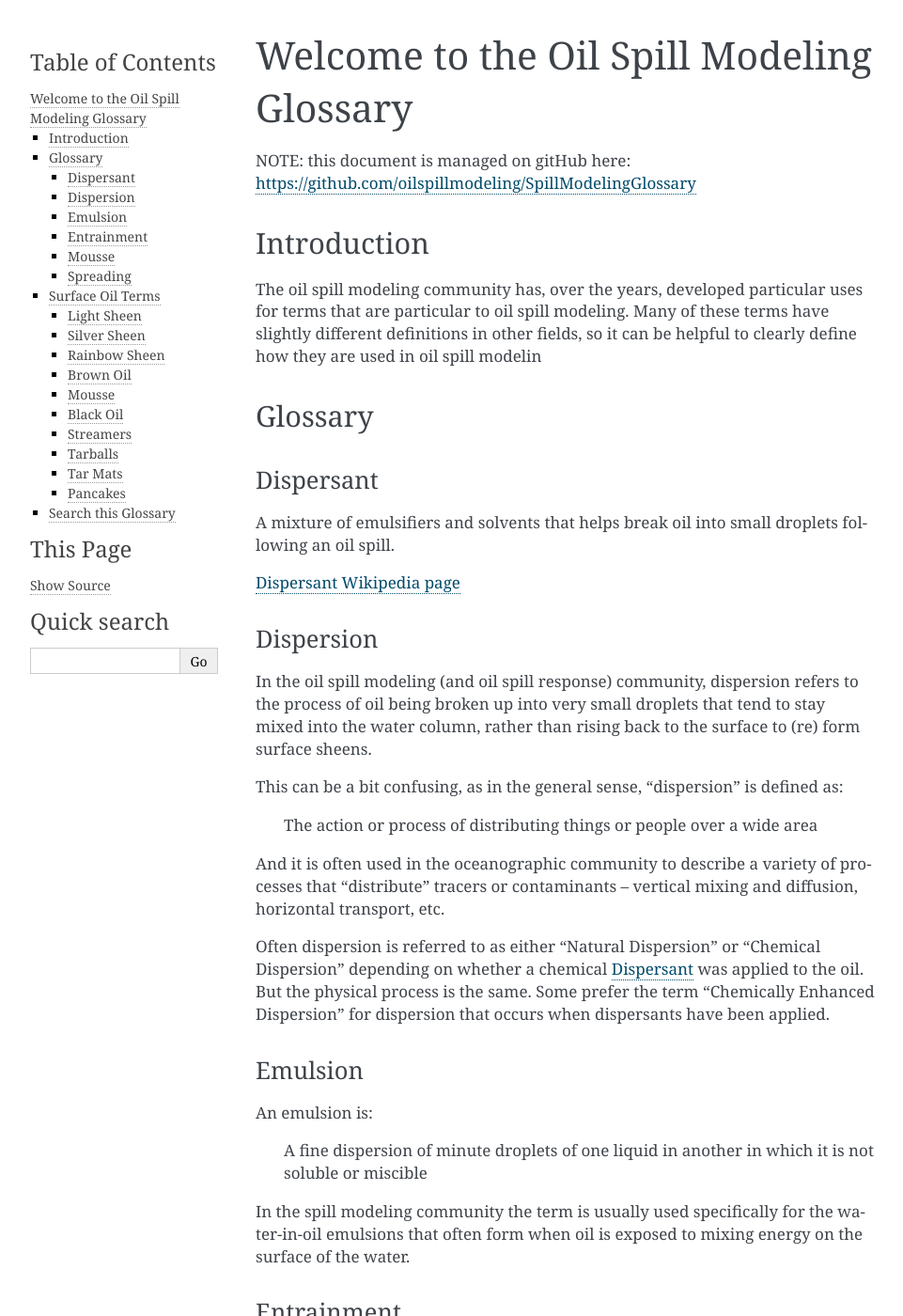
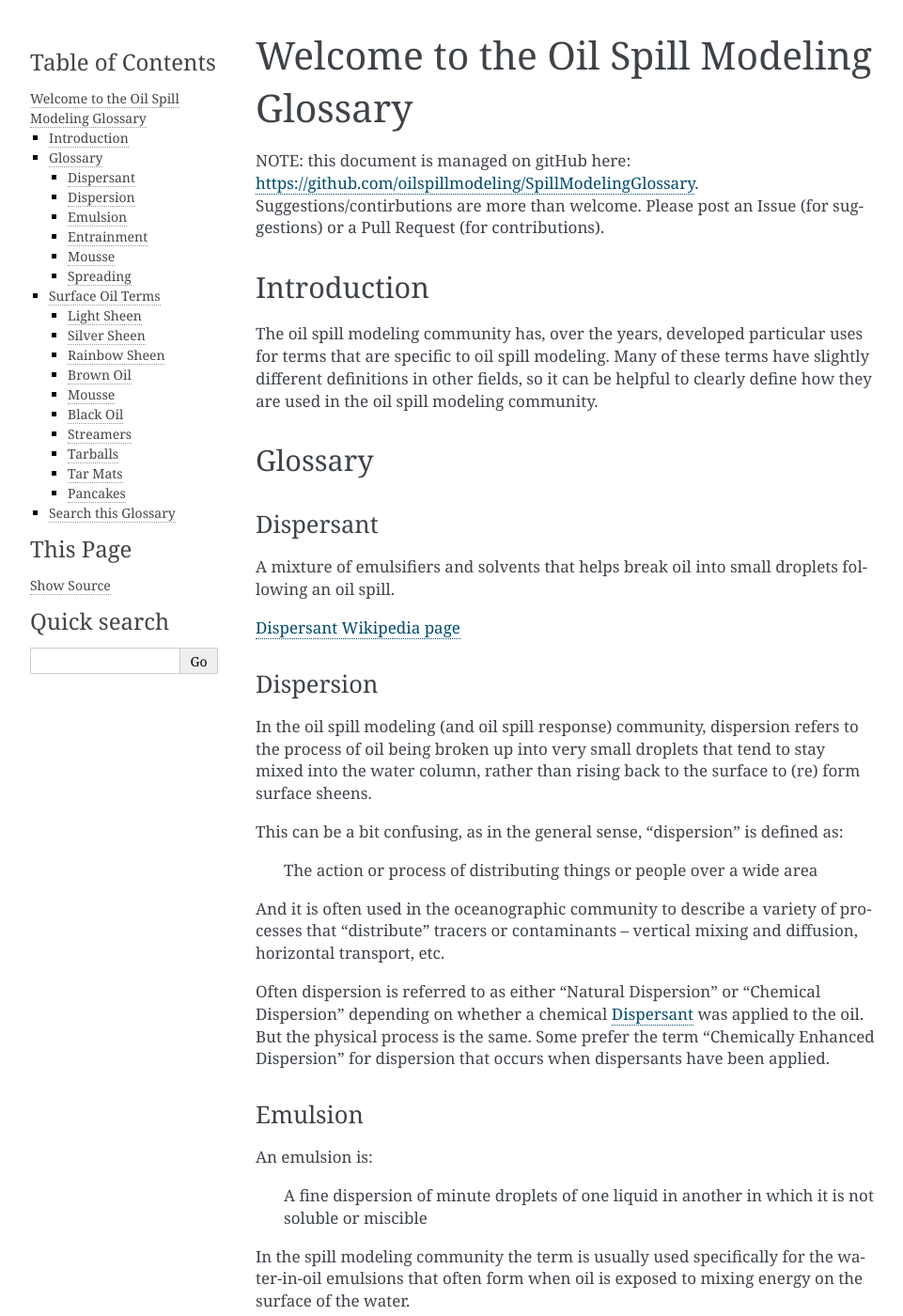
Before and after one commit to oilspillmodeling/SpillModelingGlossary, a Sphinx documentation site: the page built from source/index.rst, in a window 1280 px wide and 1400 px high. Shown: the whole window at 94% size, without its empty margins (148-1109 px from the left). Built offline with Sphinx 7.4.7, drawn with Linux system fonts in a browser that asks for light colours; some of the changed text lies outside the part shown.

Commit message:
fixed a few typos, and some enhanced text

```diff
--- a/source/index.rst
+++ b/source/index.rst
@@ -7,13 +7,13 @@
 Welcome to the Oil Spill Modeling Glossary
 ##########################################
 
-NOTE: this document is managed on gitHub here: https://github.com/oilspillmodeling/SpillModelingGlossary
+NOTE: this document is managed on gitHub here: https://github.com/oilspillmodeling/SpillModelingGlossary. Suggestions/contirbutions are more than welcome. Please post an Issue (for suggestions) or a Pull Request (for contributions).
 
 
 Introduction
 ============
 
-The oil spill modeling community has, over the years, developed particular uses for terms that are particular to oil spill modeling. Many of these terms have slightly different definitions in other fields, so it can be helpful to clearly define how they are used in oil spill modelin
+The oil spill modeling community has, over the years, developed particular uses for terms that are specific to oil spill modeling. Many of these terms have slightly different definitions in other fields, so it can be helpful to clearly define how they are used in the oil spill modeling community.
 
 
 Glossary
@@ -58,7 +58,7 @@
 Entrainment
 -----------
 
-Entrainment is used to describe the process of oil being broken into droplets, and mixed into the water. Usually used in the context of mixing into the near surface
+Entrainment is used to describe the process of oil being broken into droplets and mixed into the water column. Usually used in the context of mixing into the near surface by wave action. Entrainment can lead to :ref:`Dispersion`, though usually a range of droplet sizes are enrained, and only the smallest onces are considered "dispersed".
 
 
 Mousse
```
